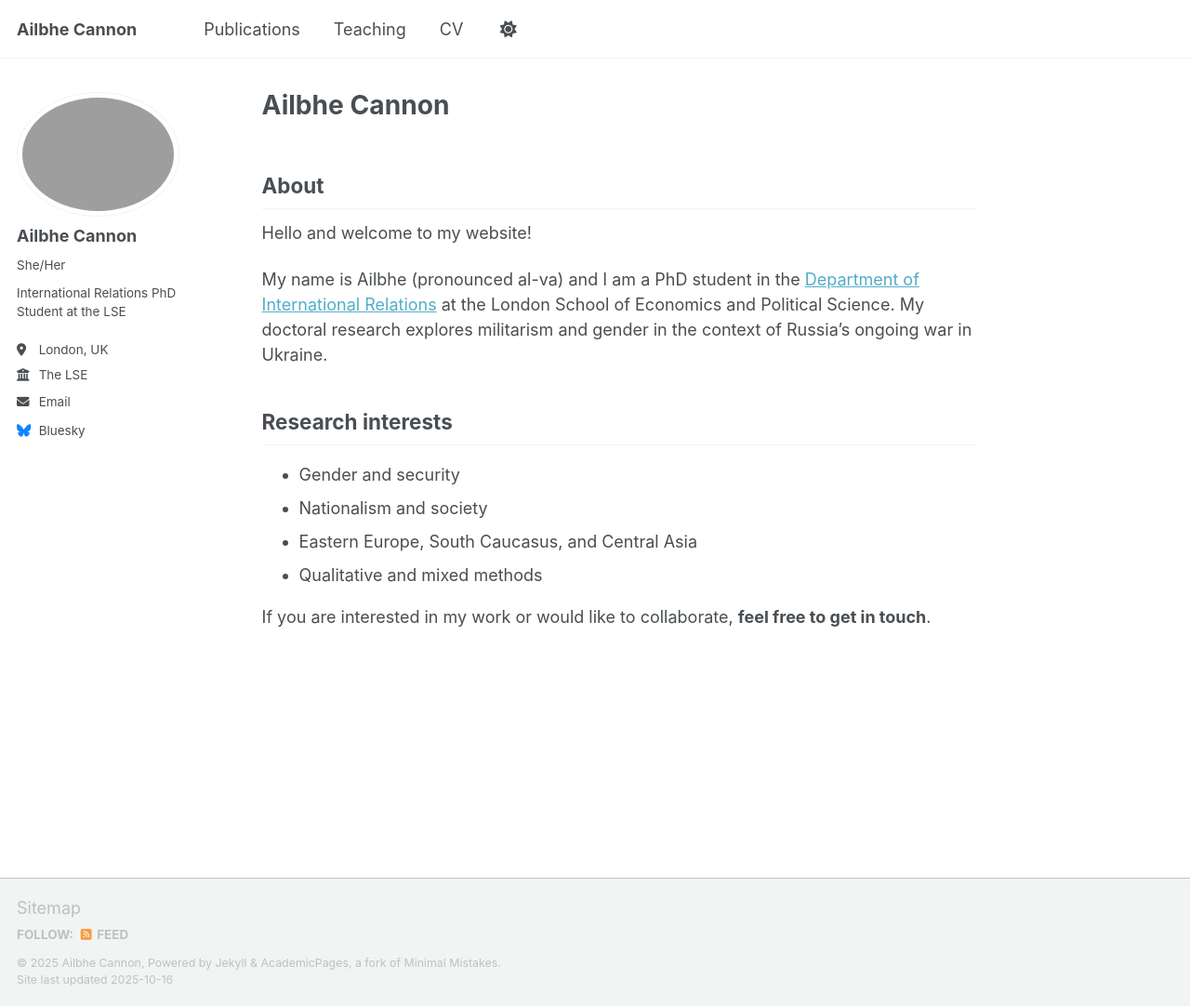
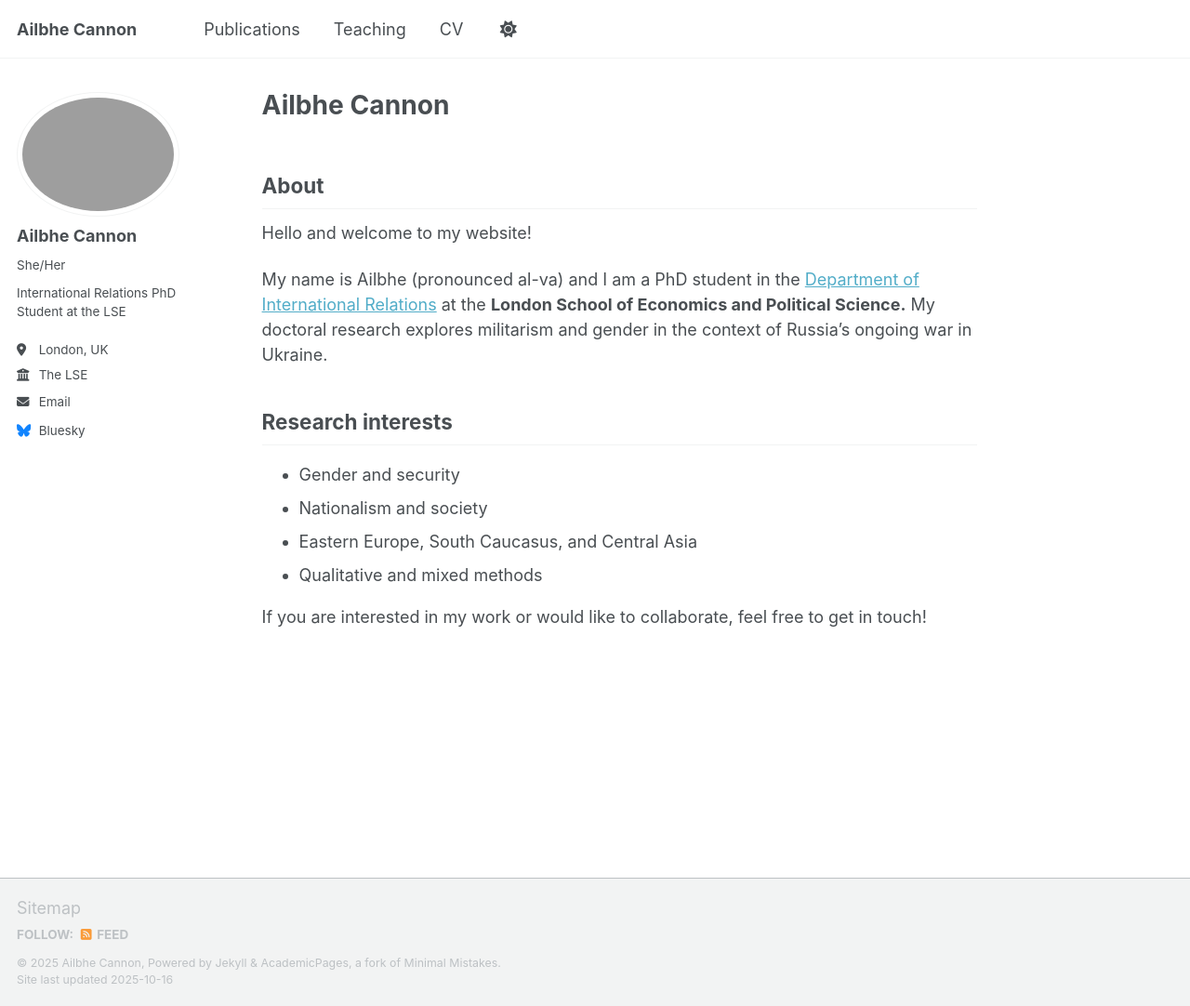
Before and after one commit to Ailbhe-Cannon/Ailbhe-Cannon.github.io, a Jekyll site: the page built from _pages/about.md, in a window 1280 px wide and 1082 px high. Shown: the whole window at 93% size. Built offline with Jekyll 4.4.1, drawn with Linux system fonts in a browser that asks for light colours; a script that is not in the unit is left out.

```diff
--- a/_pages/about.md
+++ b/_pages/about.md
@@ -10,7 +10,7 @@ redirect_from:
 ## About
 Hello and welcome to my website!
 
-My name is Ailbhe (pronounced al-va) and I am a PhD student in the [Department of International Relations](https://www.lse.ac.uk/international-relations) at the London School of Economics and Political Science. My doctoral research explores militarism and gender in the context of Russia's ongoing war in Ukraine.
+My name is Ailbhe (pronounced al-va) and I am a PhD student in the [Department of International Relations](https://www.lse.ac.uk/international-relations) at the **London School of Economics and Political Science.** My doctoral research explores militarism and gender in the context of Russia's ongoing war in Ukraine.
 
 ## Research interests
 - Gender and security
@@ -18,4 +18,4 @@ My name is Ailbhe (pronounced al-va) and I am a PhD student in the [Department o
 - Eastern Europe, South Caucasus, and Central Asia
 - Qualitative and mixed methods
 
-If you are interested in my work or would like to collaborate, **feel free to get in touch**.
+If you are interested in my work or would like to collaborate, feel free to get in touch!
```
